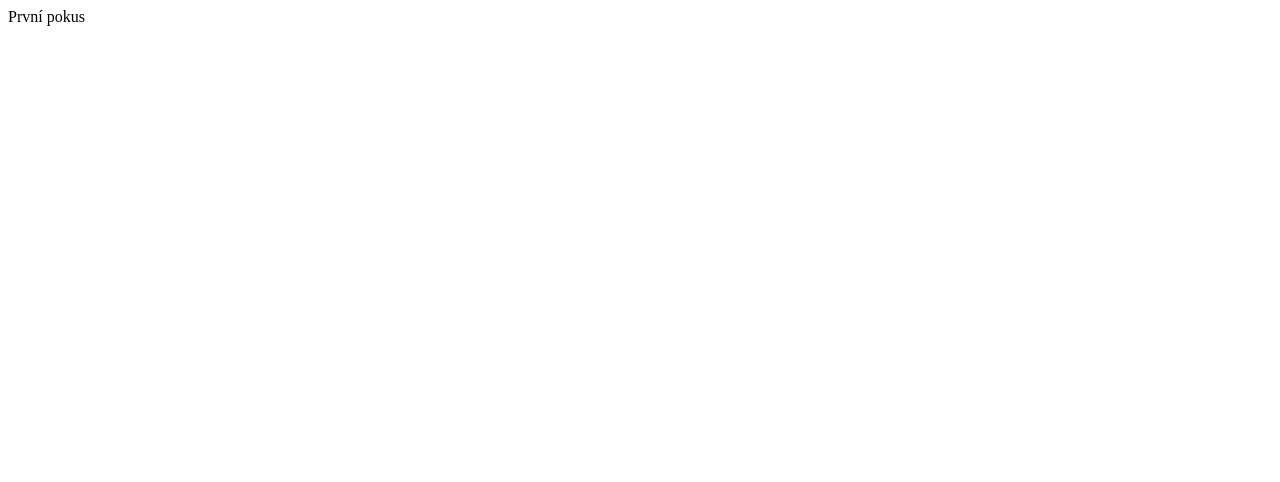
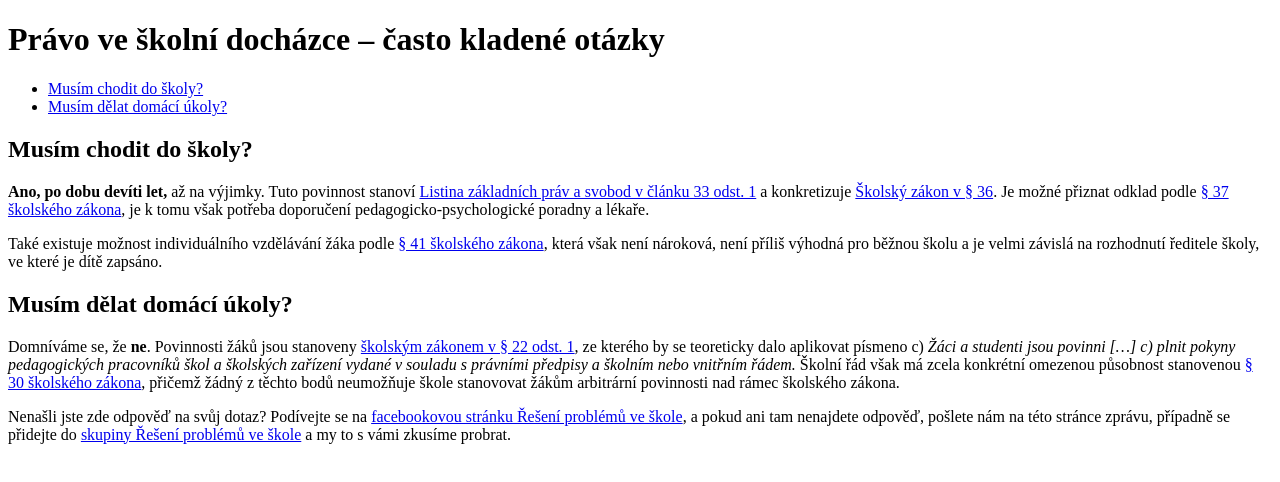
Before and after one commit to kotevplote/kotevplote, a plain HTML site: page index.html in a window 1280 px wide. Drawn offline with Linux system fonts and the light colour scheme.

Commit message:
první dvě faq, natvrdo

```diff
--- a/index.html
+++ b/index.html
@@ -1,9 +1,45 @@
 <!DOCTYPE html>
 <html>
   <head>
-    <title>Řešení problémů ve škole – často kladené otázky</title>
+    <title>Právo ve školní docházce – často kladené otázky</title>
   </head>
   <body>
-    První pokus
+    <h1>Právo ve školní docházce – často kladené otázky</h1>
+    <ul id='faq-menu'>
+      <li><a href="#faq--dochazka">Musím chodit do školy?</a>
+      <li><a href="#faq--domaci-ukoly">Musím dělat domácí úkoly?</a>
+    </ul>
+    <div id='faq--dochazka'>
+      <h2>Musím chodit do školy?</h2>
+      <p>
+      <b>Ano, po dobu devíti let,</b> až na výjimky. Tuto povinnost stanoví
+      <a href="https://www.zakonyprolidi.cz/cs/1993-2#cl33-1">Listina základních práv a svobod v článku 33 odst. 1</a>
+      a konkretizuje <a href="https://www.zakonyprolidi.cz/cs/2004-561#p36">Školský zákon v § 36</a>.
+      Je možné přiznat odklad podle <a href="https://www.zakonyprolidi.cz/cs/2004-561#p37">§ 37 školského zákona</a>,
+      je k tomu však potřeba doporučení pedagogicko-psychologické poradny a lékaře.
+
+      <p>
+      Také existuje možnost individuálního vzdělávání žáka podle <a href="https://www.zakonyprolidi.cz/cs/2004-561#p41">§ 41 školského zákona</a>,
+      která však není nároková, není příliš výhodná pro běžnou školu a je velmi závislá na rozhodnutí ředitele školy,
+      ve které je dítě zapsáno.
+    </div>
+
+    <div id='faq--domaci-ukoly'>
+      <h2>Musím dělat domácí úkoly?</h2>
+      <p>
+      Domníváme se, že <b>ne</b>. Povinnosti žáků jsou stanoveny <a href="https://www.zakonyprolidi.cz/cs/2004-561#p22-1">školským zákonem v § 22 odst. 1</a>,
+      ze kterého by se teoreticky dalo aplikovat písmeno c) <cite>Žáci a studenti jsou povinni […]
+	c) plnit pokyny pedagogických pracovníků škol a školských zařízení vydané v souladu s právními předpisy a školním nebo vnitřním řádem. </cite>
+      Školní řád však má zcela konkrétní omezenou působnost stanovenou <a href="https://www.zakonyprolidi.cz/cs/2004-561#p30">§ 30 školského zákona</a>,
+      přičemž žádný z těchto bodů neumožňuje škole stanovovat žákům arbitrární povinnosti nad rámec školského zákona.
+    </div>
+
+    <div id='faq-jiny-dotaz'>
+      Nenašli jste zde odpověď na svůj dotaz? Podívejte se na
+      <a href="https://www.facebook.com/reseniproblemuveskole/">facebookovou stránku Řešení problémů ve škole</a>,
+      a pokud ani tam nenajdete odpověď, pošlete nám na této stránce zprávu, případně se přidejte do
+      <a href="https://www.facebook.com/groups/reseni/">skupiny Řešení problémů ve škole</a>
+      a my to s vámi zkusíme probrat.
+    </div>
   </body>
 </html>
```
